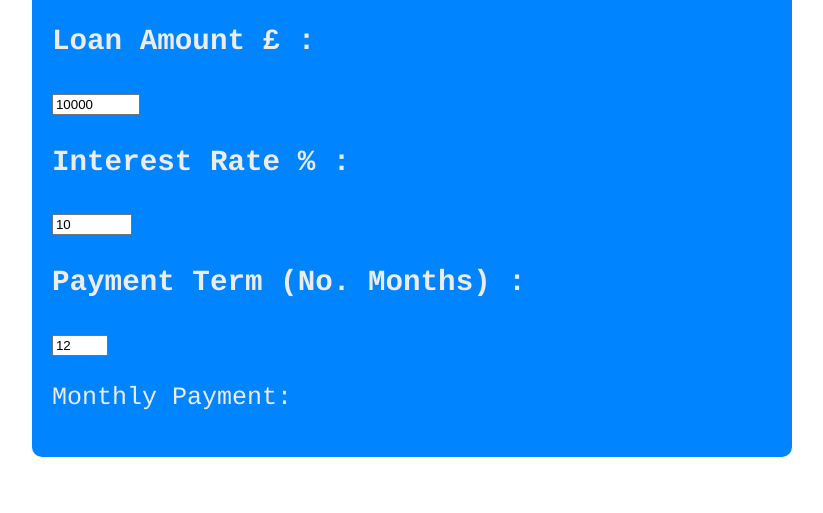
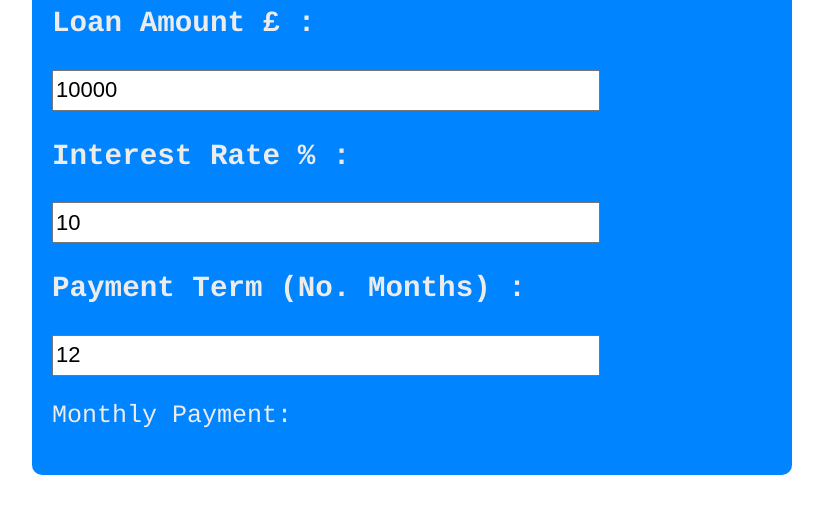
Before and after one commit to williampowell03/will-p-july24, a plain HTML site: page index.html in a window 1280 px wide. Shown: the part 231-744 px from the top of the page, without its empty margins (228-1051 px from the left). Drawn offline with Linux system fonts and the light colour scheme.

Commit message:
Adding font size and sizing for input boxes

```diff
--- a/style.css
+++ b/style.css
@@ -14,3 +14,9 @@ body{
     padding: 20px;
     border-radius: 10px;
 }
+
+.input{
+    width: 75%;
+    font-size: 22px;
+    height: 35px;
+}
```
